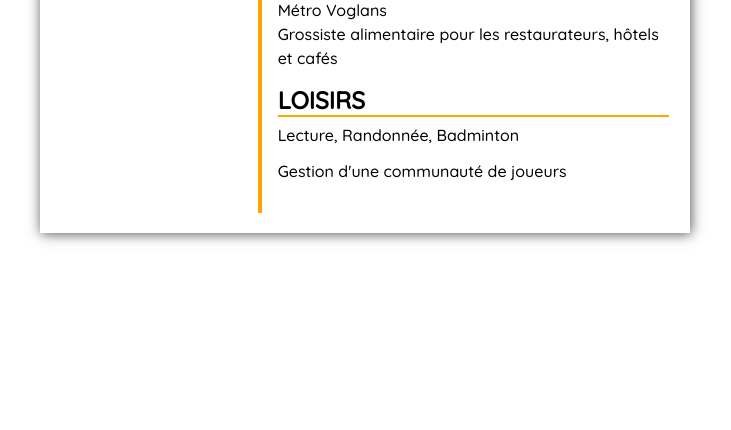
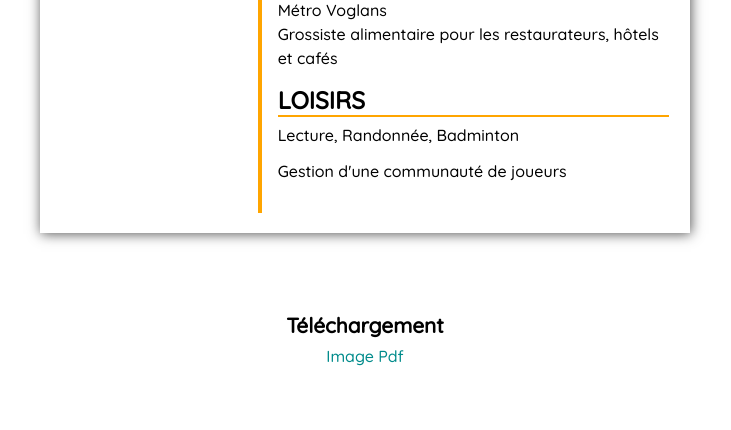
Before and after one commit to Gashmob/Website, a PHP site: template view/home/cv.html.twig in a window 1280 px wide. Shown: the part 1152-1582 px from the top of the page, without its empty margins (275-1006 px from the left). Before the commit the page ends 1395 px from the top, so only its background shows below. Run offline with PHP 8.4, Linux system fonts and the light colour scheme; the template is opened without the code that fills it, so the values that code supplies are empty; some libraries are stand-ins or nearby versions.

Commit message:
Add download link for cv

```diff
--- a/resources/css/cv.css
+++ b/resources/css/cv.css
@@ -9,7 +9,9 @@
 
 body {
     display: flex;
+    flex-direction: column;
     justify-content: center;
+    align-items: center;
 }
 
 article {
@@ -106,3 +108,13 @@ h2, h3 {
 p {
     line-height: 1.5;
 }
+
+.download {
+    text-align: center;
+    width: 100%;
+    margin-bottom: 5%;
+}
+
+.download a:hover {
+    cursor: pointer;
+}
--- a/view/home/cv.html.twig
+++ b/view/home/cv.html.twig
@@ -90,4 +90,11 @@
             </div>
         </div>
     </article>
+    <div class="download">
+        <h3>Téléchargement</h3>
+        <div class="column_container">
+            <a class="column2" href="{{ asset('cv/Kevin-Traini_CV.png') }}" target="_blank">Image</a>
+            <a class="column2" href="{{ asset('cv/Kevin-Traini_CV.pdf') }}" target="_blank">Pdf</a>
+        </div>
+    </div>
 {% endblock %}
```
Also changed, not shown: resources/cv/Kevin-Traini_CV.png (added), 1 other file.
